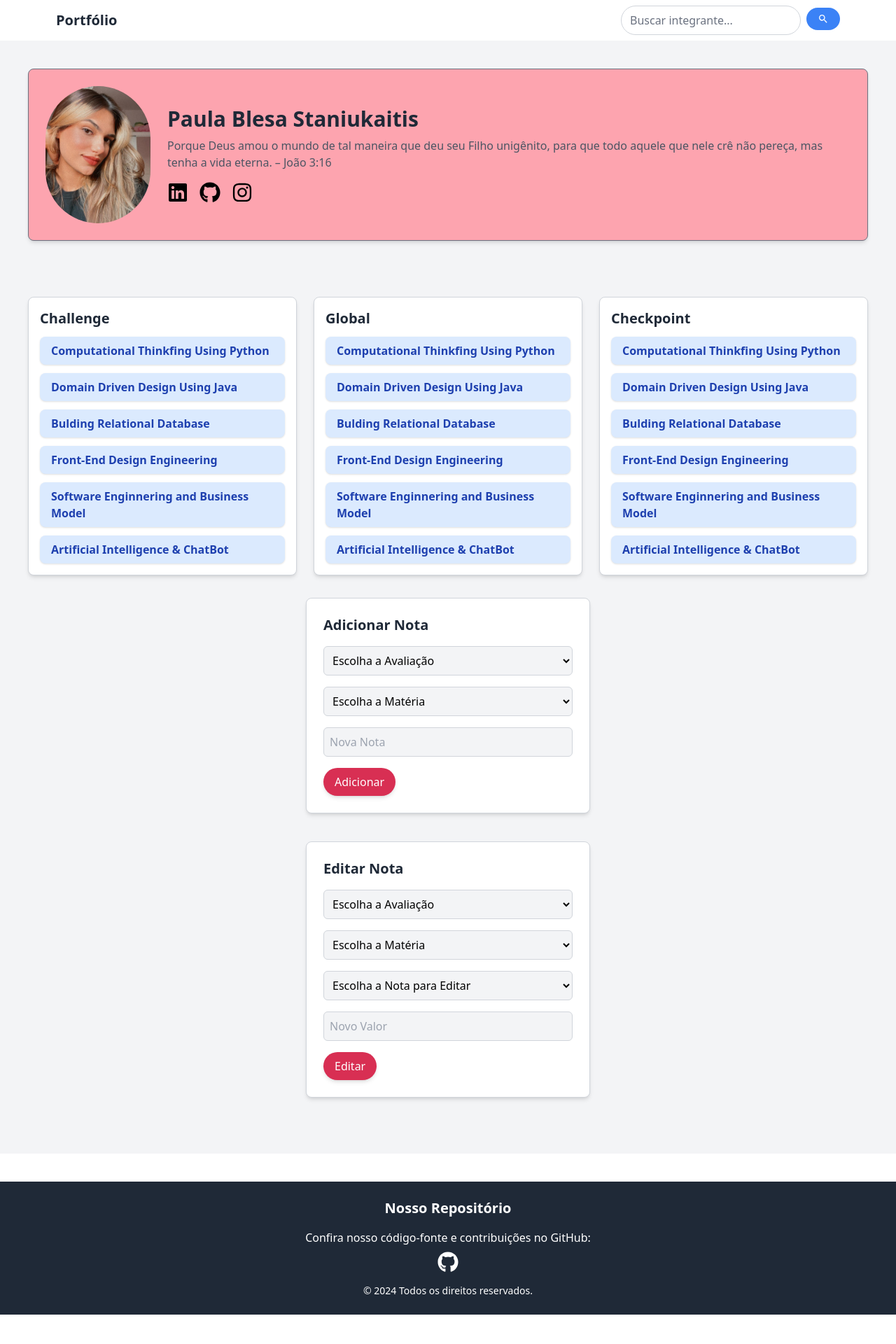
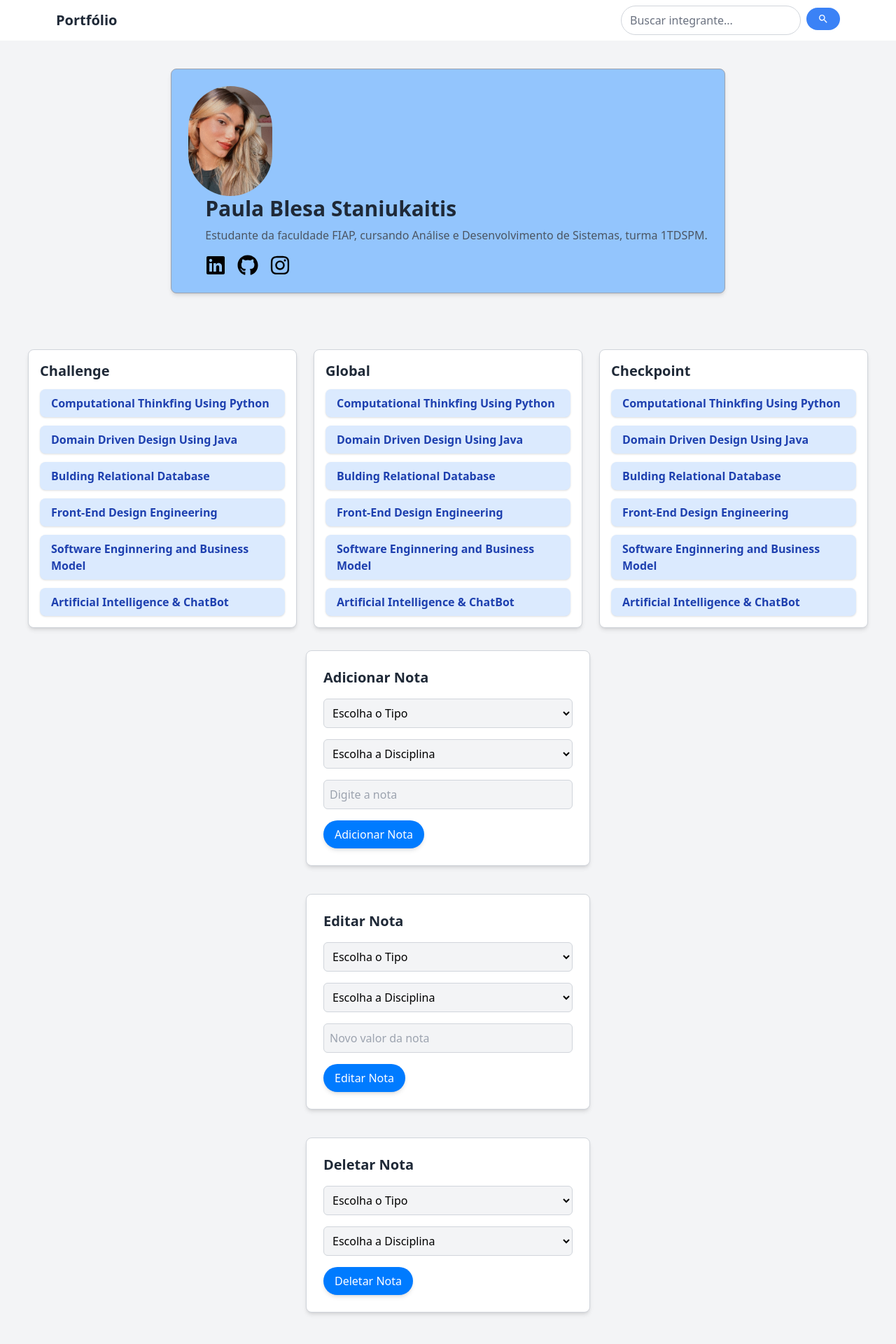
Before and after one commit to IsabellaMedeiros1/CP6-Front, a Next.js app in the folder portfolio/: page /cards/paula in a window 1280 px wide. Shown: the top 1920 px of the page at 70% size. Before the commit the page ends 1878 px from the top, so only its background shows below. Built offline with nearby package versions, Linux system fonts and the light colour scheme.

Commit message:
Pagina Paula atualizacoes

```diff
--- a/portfolio/src/app/api/base-notas/[id]/route.ts
+++ b/portfolio/src/app/api/base-notas/[id]/route.ts
@@ -109,6 +109,9 @@ export async function DELETE(request: Request, { params }: { params: { id: strin
 
         const { tipo, disciplina, valor }: { tipo: keyof Integrante; disciplina: string; valor: number } = await request.json();
 
+        // Adicione este log para ver os dados recebidos
+        console.log("Dados recebidos:", { tipo, disciplina, valor });
+
         if (!tipo || !disciplina || valor === undefined) {
             return NextResponse.json({ error: "Faltam dados para deletar a nota." }, { status: 400 });
         }
--- a/portfolio/src/app/cards/paula/page.tsx
+++ b/portfolio/src/app/cards/paula/page.tsx
@@ -18,6 +18,7 @@ export default function Paula() {
   const [editType, setEditType] = useState<keyof TipoNotas>('Challenge');
   const [editSubject, setEditSubject] = useState<string>('');
   const [noteToEdit, setNoteToEdit] = useState<string>('');
+  const [noteToDelete, setNoteToDelete] = useState<string>('');
   const [confirmationMessage, setConfirmationMessage] = useState<string>('');
 
   useEffect(() => {
@@ -129,23 +130,71 @@ export default function Paula() {
     }
   };
 
+
+  const handleDeleteNote = async () => {
+    console.log('editSubject:', editSubject);
+    console.log('noteToDelete:', noteToDelete);
+    console.log('editType:', editType);
+
+    if (editSubject && noteToDelete && editType) {
+      const noteValueToDelete = Number(noteToDelete);
+
+      if (isNaN(noteValueToDelete)) {
+        console.error('O valor da nota é inválido.');
+        return;
+      }
+
+      try {
+        const response = await fetch('http://localhost:3000/api/base-notas/3', {
+          method: 'DELETE',
+          headers: {
+            'Content-Type': 'application/json',
+          },
+          body: JSON.stringify({
+            tipo: editType,
+            disciplina: editSubject,
+            valor: noteValueToDelete,
+          }),
+        });
+
+        if (response.ok) {
+          const updatedNotes = await response.json();
+          setNotes(updatedNotes);
+          setNoteToDelete('');
+          setConfirmationMessage('Nota deletada com sucesso!');
+          setTimeout(() => setConfirmationMessage(''), 3000);
+        } else {
+          const errorData = await response.json();
+          console.error('Erro ao deletar nota:', errorData);
+        }
+      } catch (error) {
+        console.error('Erro ao deletar nota:', error);
+      }
+    } else {
+      console.error('Faltam dados para deletar a nota. Certifique-se de que a nota, a disciplina e o tipo estão selecionados.');
+    }
+  };
+
+
+
+
   return (
     <div className="min-h-screen bg-gray-100 p-10 flex flex-col items-center">
-      <div className="form-container mb-10 bg-rose-300 border border-gray-500 rounded-lg p-6 flex items-center justify-center">
+      <div className="form-container mb-10 bg-blue-300 border border-gray-400 rounded-lg p-6 border-collapse">
         <Image
           src="/img/paula2.jpeg"
           alt="Foto da Paula"
-          width={150}
-          height={170}
+          width={120}
+          height={120}
           className="rounded-full"
         />
         <div className="ml-6">
           <h1 className="titulo-nome">Paula Blesa Staniukaitis</h1>
-          <p className="descricao">Porque Deus amou o mundo de tal maneira que deu seu Filho unigênito, para que todo aquele que nele crê não pereça, mas tenha a vida eterna. – João 3:16</p>
+          <p className="descricao">Estudante da faculdade FIAP, cursando Análise e Desenvolvimento de Sistemas, turma 1TDSPM.</p>
           <div className="mt-4 flex space-x-4">
-            <Link href="https://www.linkedin.com/in/paula-blesa-staniukaitis-5ab53224a/"><Linkedin className="text-3xl hover:text-rose-600 transition duration-300" /></Link>
-            <Link href="https://github.com/StaniukaitisPaula"><GitHub className="text-3xl hover:text-rose-600 transition duration-300" /></Link>
-            <Link href="https://www.instagram.com/p_blesaa/"><Insta className="text-3xl hover:text-rose-600 transition duration-300" /></Link>
+            <Link href="https://www.linkedin.com/in/paula-blesa-staniukaitis-5ab53224a/"><Linkedin className="text-3xl hover:text-blue-400 transition duration-300" /></Link>
+            <Link href="https://github.com/StaniukaitisPaula"><GitHub className="text-3xl hover:text-blue-400 transition duration-300" /></Link>
+            <Link href="https://www.instagram.com/p_blesaa/"><Insta className="text-3xl hover:text-blue-400 transition duration-300" /></Link>
           </div>
         </div>
       </div>
@@ -157,10 +206,12 @@ export default function Paula() {
       )}
 
       <div className="grid-notas">
-        {notes && ['Challenge', 'Global', 'Checkpoint'].map((type) => (
+        {notes &&
+          ['Challenge', 'Global', 'Checkpoint'].map((type) => (
             <div key={type} className="card-notas">
               <h3 className="titulo-card">{type}</h3>
-            {Object.keys(notes[type as keyof TipoNotas]).map((subject) => (
+
+              {Object.keys(notes[type as keyof TipoNotas] || {}).map((subject) => (
                 <div key={subject} className="mt-3">
                   <button
                     className="btn-nota"
@@ -202,36 +253,41 @@ export default function Paula() {
             setEditType(selectedValue);
             setSelectedSubject('');
           }}
-          className="select"
+          className="select mb-4"
         >
-          <option value="">Escolha a Avaliação</option>
-          {notes && ['Challenge', 'Global', 'Checkpoint'].map((type) => (
+          <option value="">Escolha o Tipo</option>
+          {['Challenge', 'Global', 'Checkpoint'].map((type) => (
             <option key={type} value={type}>
               {type}
             </option>
           ))}
         </select>
+
+        {editType && notes && (
           <select
             value={selectedSubject}
             onChange={(e) => setSelectedSubject(e.target.value)}
-          className="select"
+            className="select mb-4"
           >
-          <option value="">Escolha a Matéria</option>
-          {editType && notes && Object.keys(notes[editType]).map((subject) => (
+            <option value="">Escolha a Disciplina</option>
+            {Object.keys(notes[editType] || {}).map((subject) => (
               <option key={subject} value={subject}>
                 {subject}
               </option>
             ))}
           </select>
+        )}
+
         <input
-          type="number"
-          placeholder="Nova Nota"
+          type="text"
+          placeholder="Digite a nota"
           value={noteValue}
           onChange={(e) => setNoteValue(e.target.value)}
-          className="input-nota"
+          className="input-nota mb-4"
         />
-        <button onClick={handleAddNote} className="btn-add-nota bg-[#d82f53] text-white hover:bg-[#e26882] transition duration-200 px-4 py-2 rounded-full shadow-md">
-          Adicionar
+
+        <button onClick={handleAddNote} className="btn-add-nota bg-[#007BFF] text-white hover:bg-[#0056b3] transition duration-200 px-4 py-2 rounded-full shadow-md">
+          Adicionar Nota
         </button>
       </div>
 
@@ -245,52 +301,110 @@ export default function Paula() {
           }}
           className="select mb-4"
         >
-          <option value="">Escolha a Avaliação</option>
-          {notes && ['Challenge', 'Global', 'Checkpoint'].map((type) => (
+          <option value="">Escolha o Tipo</option>
+          {['Challenge', 'Global', 'Checkpoint'].map((type) => (
             <option key={type} value={type}>
               {type}
             </option>
           ))}
         </select>
+
+        {editType && notes && (
           <select
             value={editSubject}
             onChange={(e) => setEditSubject(e.target.value)}
             className="select mb-4"
           >
-          <option value="">Escolha a Matéria</option>
-          {editType && notes && Object.keys(notes[editType]).map((subject) => (
+            <option value="">Escolha a Disciplina</option>
+            {Object.keys(notes[editType] || {}).map((subject) => (
               <option key={subject} value={subject}>
                 {subject}
               </option>
             ))}
           </select>
+        )}
+
+        {editSubject && notes && (
           <select
             value={noteToEdit}
             onChange={(e) => setNoteToEdit(e.target.value)}
             className="select mb-4"
           >
             <option value="">Escolha a Nota para Editar</option>
-          {editSubject && notes && notes[editType][editSubject].map((note: number, index: number) => (
+            {editSubject && notes[editType][editSubject].map((note: number, index: number) => (
               <option key={index} value={note}>
                 {note}
               </option>
             ))}
           </select>
+        )}
+
         <input
-          type="number"
-          placeholder="Novo Valor"
+          type="text"
+          placeholder="Novo valor da nota"
           value={noteValue}
           onChange={(e) => setNoteValue(e.target.value)}
-          className="input mb-4"
+          className="input-nota mb-4"
         />
-        <button
-          onClick={handleEditNote}
-          className="btn-add-nota bg-[#d82f53] text-white hover:bg-[#e26882 transition duration-200 px-4 py-2 rounded-full shadow-md"
-        >
-          Editar
+
+        <button onClick={handleEditNote} className="btn-add-nota bg-[#007BFF] text-white hover:bg-[#0056b3] transition duration-200 px-4 py-2 rounded-full shadow-md">
+          Editar Nota
         </button>
       </div>
 
+      <div className="form-container">
+        <h2 className="titulo-form">Deletar Nota</h2>
+        <select
+          onChange={(e) => {
+            const selectedValue = e.target.value as keyof TipoNotas;
+            setEditType(selectedValue);
+            setEditSubject('');
+          }}
+          className="select mb-4"
+        >
+          <option value="">Escolha o Tipo</option>
+          {['Challenge', 'Global', 'Checkpoint'].map((type) => (
+            <option key={type} value={type}>
+              {type}
+            </option>
+          ))}
+        </select>
+
+        {editType && notes && (
+          <select
+            value={editSubject}
+            onChange={(e) => setEditSubject(e.target.value)}
+            className="select mb-4"
+          >
+            <option value="">Escolha a Disciplina</option>
+            {Object.keys(notes[editType] || {}).map((subject) => (
+              <option key={subject} value={subject}>
+                {subject}
+              </option>
+            ))}
+          </select>
+        )}
+
+        {editSubject && notes && notes[editType] && notes[editType][editSubject] && (
+          <select
+            value={noteToEdit}
+            onChange={(e) => setNoteToEdit(e.target.value)}
+            className="select mb-4"
+          >
+            <option value="">Escolha a Nota para Editar</option>
+            {notes[editType][editSubject].map((note: number, index: number) => (
+              <option key={index} value={note}>
+                {note}
+              </option>
+            ))}
+          </select>
+        )}
+
+
+        <button onClick={handleDeleteNote} className="btn-add-nota bg-[#007BFF] text-white hover:bg-[#0056b3] transition duration-200 px-4 py-2 rounded-full shadow-md">
+          Deletar Nota
+        </button>
+      </div>
     </div>
   );
 }
```
Also changed, not shown: portfolio/src/data/notas.json (+48 -53 lines). Lines whose indentation alone changed are shown as unchanged.
